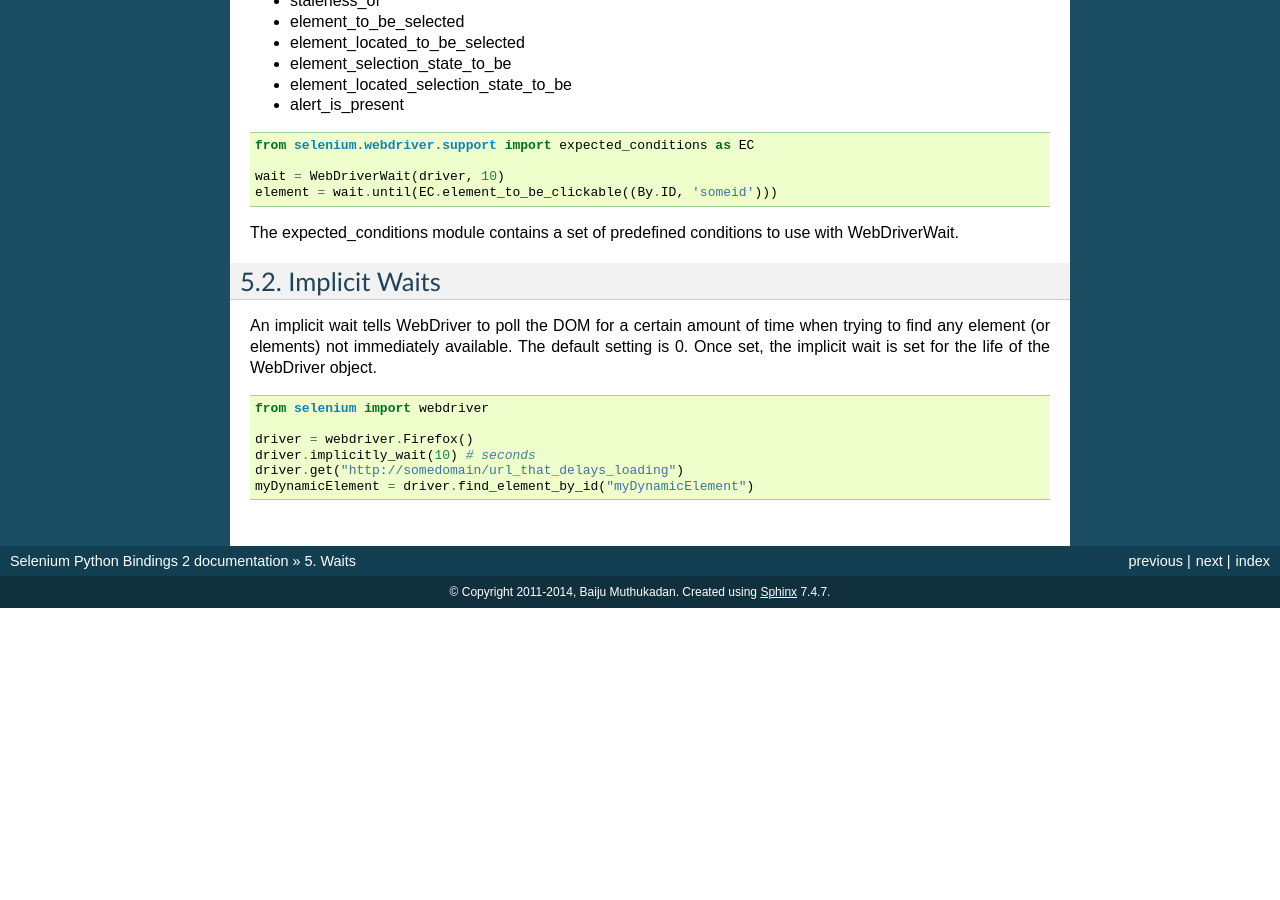
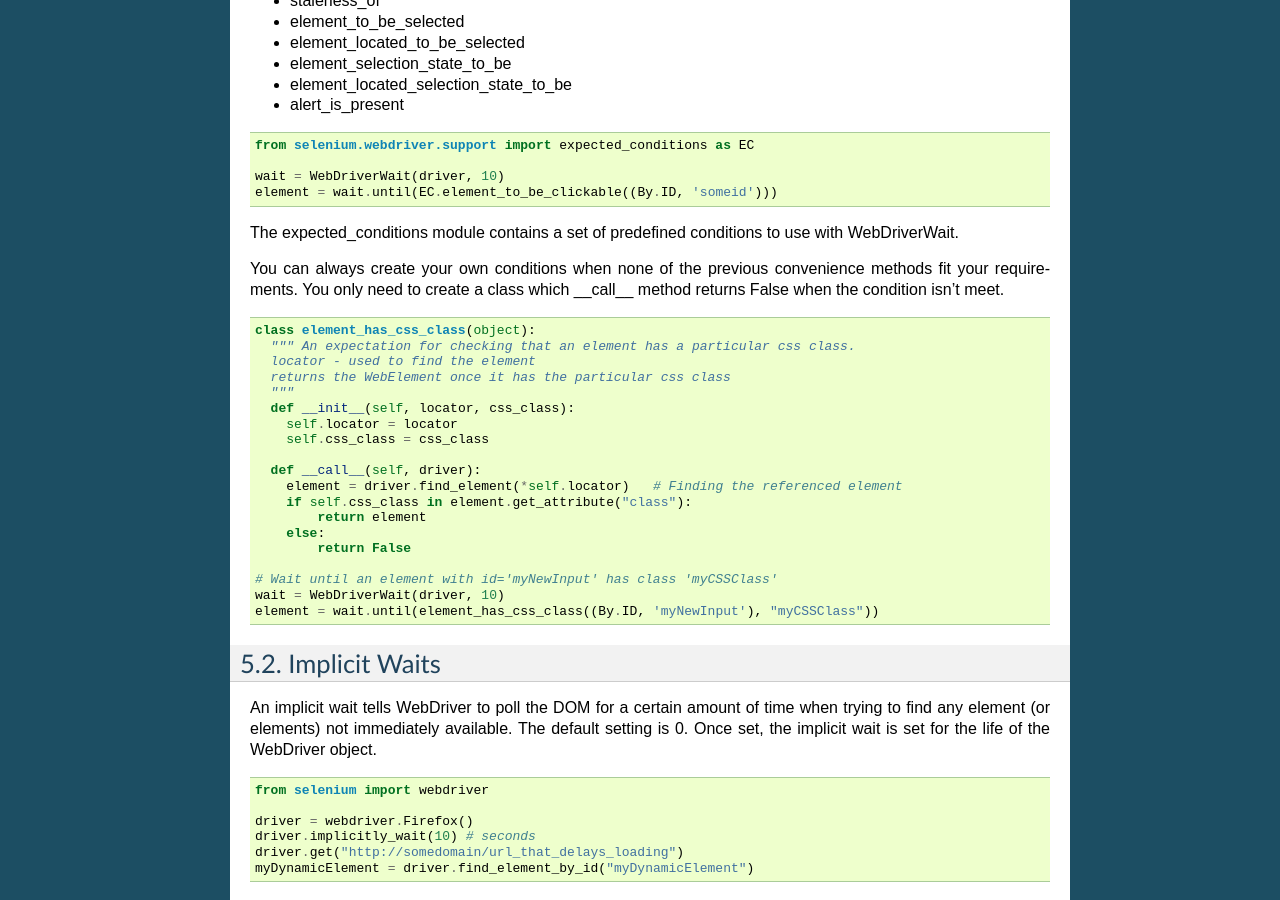
Before and after one commit to baijum/selenium-python, a Sphinx documentation site: the page built from source/waits.rst, in a window 1280 px wide and 900 px high, scrolled down 1129 px. Built offline with Sphinx 7.4.7, drawn with Linux system fonts in a browser that asks for light colours; before the commit the page ends 1737 px from its top, so only the background shows below that.

Commit message:
Added custom wait conditions

```diff
--- a/source/waits.rst
+++ b/source/waits.rst
@@ -90,6 +90,34 @@ own utility package for them.
 The expected_conditions module contains a set of predefined conditions
 to use with WebDriverWait.
 
+You can always create your own conditions when none of the previous convenience
+methods fit your requirements. You only need to create a class
+which __call__ method returns False when the condition isn't meet.
+
+
+::
+
+  class element_has_css_class(object):
+    """ An expectation for checking that an element has a particular css class.
+    locator - used to find the element
+    returns the WebElement once it has the particular css class
+    """
+    def __init__(self, locator, css_class):
+      self.locator = locator
+      self.css_class = css_class
+
+    def __call__(self, driver):
+      element = driver.find_element(*self.locator)   # Finding the referenced element
+      if self.css_class in element.get_attribute("class"):
+          return element
+      else:
+          return False
+
+  # Wait until an element with id='myNewInput' has class 'myCSSClass'
+  wait = WebDriverWait(driver, 10)
+  element = wait.until(element_has_css_class((By.ID, 'myNewInput'), "myCSSClass"))
+
+
 
 Implicit Waits
 ~~~~~~~~~~~~~~
```
